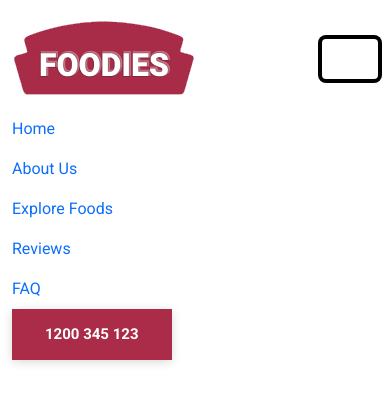
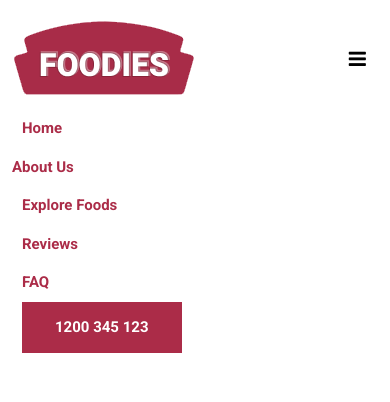
Before and after one commit to Ankit4542/Food-website, a plain HTML site: page index.html in a window 390 px wide. Both pictures are taken after a click on the button "Toggle navigation". Drawn offline with nearby package versions, Linux system fonts and the light colour scheme.

Commit message:
#navigation desinged

```diff
--- a/css/style.css
+++ b/css/style.css
@@ -156,3 +156,49 @@ p{
     color:var(--primary-color);
     border-color: var(--primary-color);
 }
+
+.wrapper{
+    padding-top: 8.25rem;
+    padding-bottom:8.25rem;
+}
+
+.text-content{
+    width:70%;
+    margin:auto;
+}
+
+.content-section h2, .testimonial-section h2, .book-food-text h2{
+    color: var(--white-color);
+}
+
+/*Navigation*/
+.navigation-wrap{
+    position: fixed;
+    width:100%;
+    left:0;
+    z-index:1000;
+    -webkit-transition: all 0.3s ease-out;
+    transition:all 0.3s ease-out;
+}
+
+.navigation-wrap .nav-item{
+    padding:0 0.625rem;
+    transition: all 200ms linear;
+}
+.navbar-toggler:focus{
+    outline: unset;
+    border: unset;
+    border: none;
+    box-shadow: none;
+}
+.nav-link{
+    font-size: 0.9375rem;
+    font-weight: 600;
+    text-transform: capitalize;
+    color: var(--primary-color);
+}
+.navigation-wrap .main-btn{
+    padding:0.3125rem, 1.4375rem;
+    box-shadow: none;
+    margin-left: 0.625rem;
+}
--- a/index.html
+++ b/index.html
@@ -10,9 +10,7 @@
             integrity="sha384-EVSTQN3/azprG1Anm3QDgpJLIm9Nao0Yz1ztcQTwFspd3yD65VohhpuuCOmLASjC"
             crossorigin="anonymous">
         <link rel="stylesheet"
-            href="https://cdnjs.cloudflare.com/ajax/libs/font-awesome/6.6.0/css/all.min.css"
-            integrity="sha512-Kc323vGBEqzTmouAECnVceyQqyqdsSiqLQISBL29aUW4U/M7pSPA/gEUZQqv1cwx4OnYxTxve5UMg5GT6L4JJg=="
-            crossorigin="anonymous" referrerpolicy="no-referrer" />
+            href="https://cdnjs.cloudflare.com/ajax/libs/font-awesome/4.7.0/css/font-awesome.min.css">
 
         <!--Css-->
         <link rel="stylesheet" href="css/style.css">
@@ -22,7 +20,7 @@
         <!--Header Design Start-->
         <header>
             <nav class="navbar navbar-expand-lg navigation-wrap">
-                <div class="container-fluid">
+                <div class="container">
                     <a class="navbar-brand" href="#"><img src="images/logo.png"
                             alt="logo"></a>
                     <button class="navbar-toggler" type="button"
@@ -30,30 +28,31 @@
                         data-bs-target="#navbarNavAltMarkup"
                         aria-controls="navbarNavAltMarkup" aria-expanded="false"
                         aria-label="Toggle navigation">
-                        <span class="navbar-toggler-icon"></span>
+                        <i class="fa fa-bars"></i>
                     </button>
                     <div class="collapse navbar-collapse"
                         id="navbarNavAltMarkup">
                         <ul class="navbar-nav ms-auto mb-2 mb-lg-0">
-                            <li>
+                            <li class="nav-item">
                                 <a class="nav-link active" aria-current="page"
                                     href="#home">Home</a>
                             </li>
-                            <li>
+                            <li class="nav-tem">
                                 <a class="nav-link" href="#about">About Us</a>
                             </li>
-                            <li>
+                            <li class="nav-item">
                                 <a class="nav-link" href="#explore-food">Explore
                                     Foods</a>
                             </li>
-                            <li>
+                            <li class="nav-item">
                                 <a class="nav-link"
                                     href="#testimonial">Reviews</a>
                             </li>
-                            <li>
+                            <li class="nav-item">
                                 <a class="nav-link" href="#faq">FAQ</a>
                             </li>
-                            <li><button class="main-btn">1200 345 123</button></li>
+                            <li><button class="main-btn">1200 345
+                                    123</button></li>
                         </ul>
                     </div>
                 </div>
```
